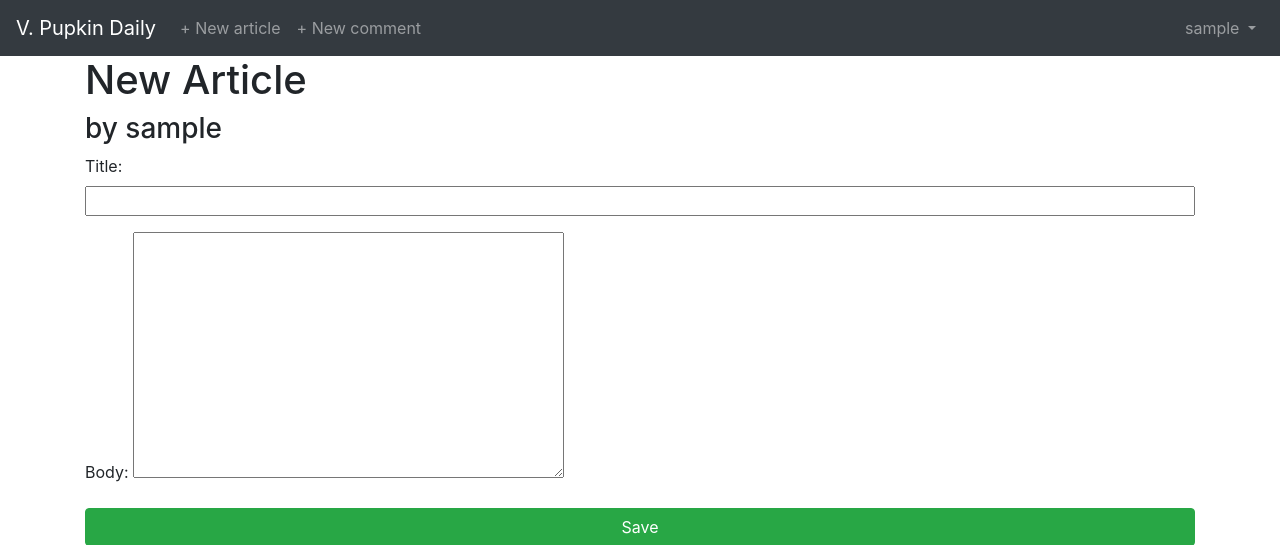
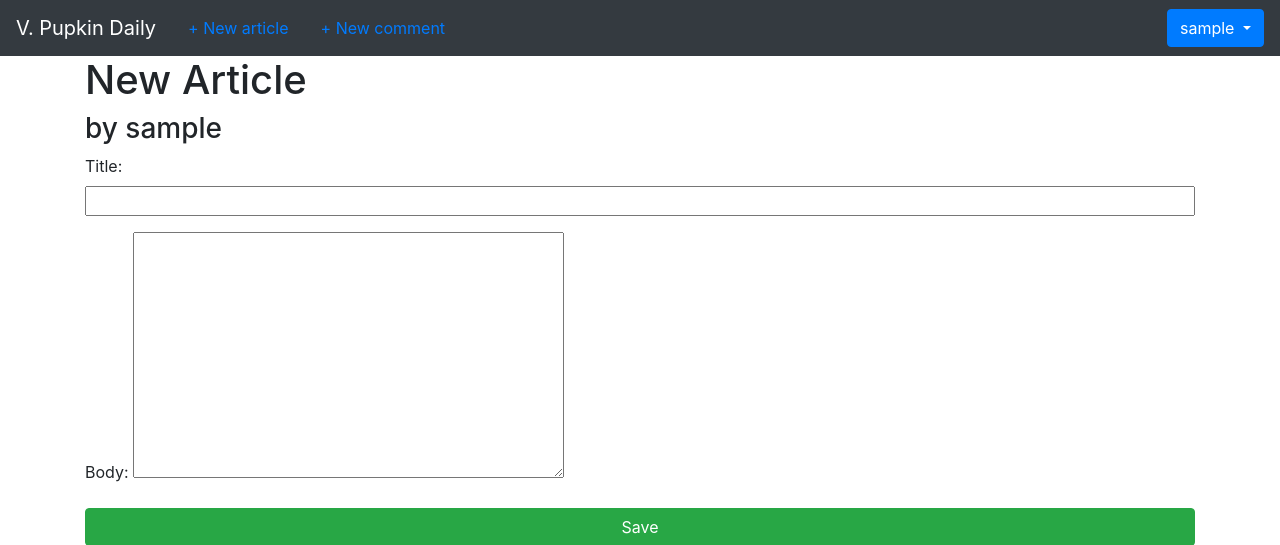
Before and after one commit to intyamo/django-news, a Django app: page /article/new in a window 1280 px wide. Shown: the top 545 px of the page. Run offline with Django 3.2, Linux system fonts and the light colour scheme; the visitor is signed in with stand-in values (Sample User, id 1).

Commit message:
templates: update navbar with better dropdown for logged in users

```diff
--- a/templates/base.html
+++ b/templates/base.html
@@ -33,7 +33,7 @@
 
     {% if user.is_authenticated %}
     <!-- User actions: new article, new comment -->
-    <ul class="navbar-nav mr-auto">
+    <ul class="nav">
         <li class="nav-item">
             <a class="nav-link" href="{% url 'article_create' %}">+ New article</a>
         </li>
@@ -41,26 +41,21 @@
             <a class="nav-link" href="{% url 'comment_create_alt' %}">+ New comment</a>
         </li>
     </ul>
-
-    <!-- Authentication stuff  -->
-    <ul class="navbar-nav ml-auto">
-        <li class="nav-item">
-            <a class="nav-link dropdown-toggle" href="#"
-               id="navbarDropdown" role="button" data-toggle="dropdown"
-               aria-haspopup="true" aria-expanded="false">
-                {{ user.username }}
-            </a>
-            <div class="dropdown-menu dropdown-menu-lg-right"
-                 aria-labelledby="navbarDropdown">
-                <a class="dropdown-item" href="{% url 'password_change' %}">Change password</a>
-                <div class="dropdown-divider"></div>
-                <a class="dropdown-item" href="{% url 'logout' %}">Log out</a>
-            </div>
-        </li>
-    </ul>
+    <!-- + user account dropdown menu -->
+    <div class="dropdown ml-auto">
+        <button class="btn btn-primary dropdown-toggle" data-toggle="dropdown" href="#" role="button" aria-expanded="false">
+            {{ user.username }}
+        </button>
+        <div class="dropdown-menu dropdown-menu-right">
+            <a class="dropdown-item" href="{% url 'password_change' %}">Change password</a>
+            <div class="dropdown-divider"></div>
+            <a class="dropdown-item" href="{% url 'logout' %}">Log out</a>
+        </div>
+    </div>
+    <!-- or + login / signup buttons for unauthenticated user -->
     {% else %}
     <form class="form-inline ml-auto">
-        <a href="{% url 'login' %}" class="btn btn-outline-secondary">
+        <a href="{% url 'login' %}" class="btn btn-success">
             Log in</a>
         <a href="{% url 'signup' %}" class="btn btn-primary ml-2">
             Sign up</a>
```
